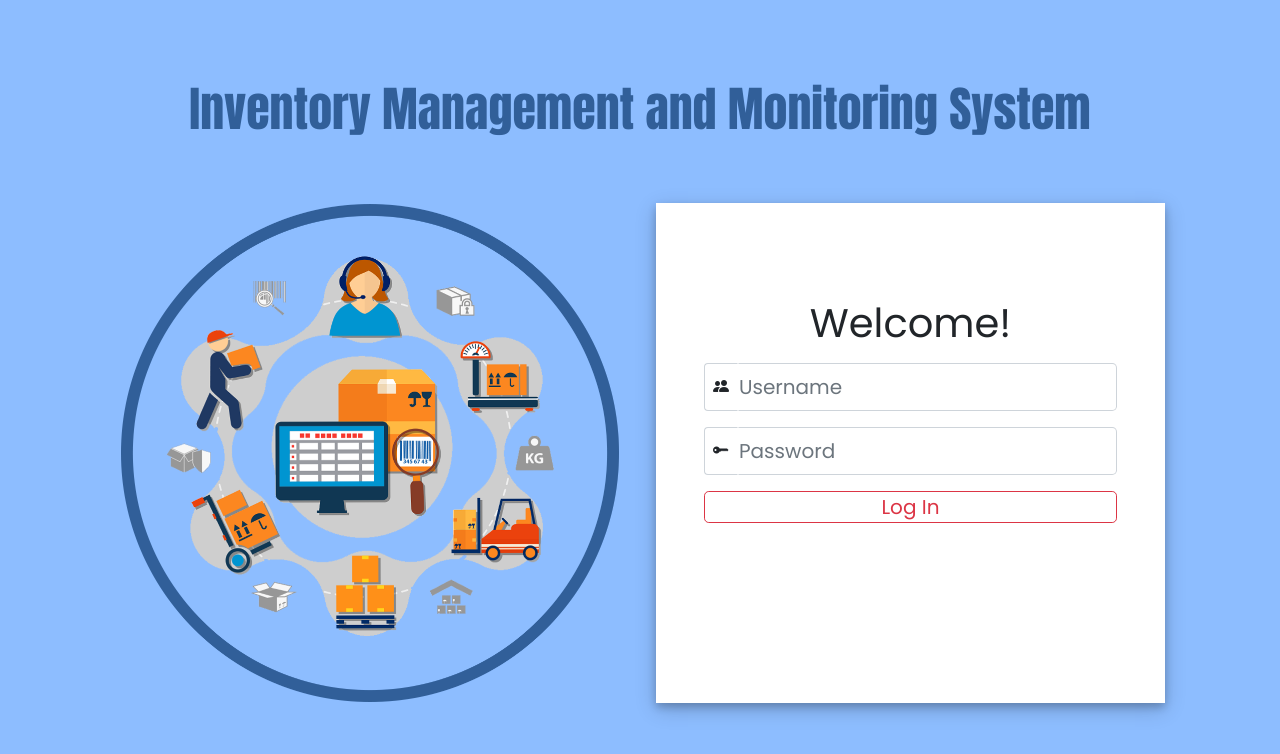
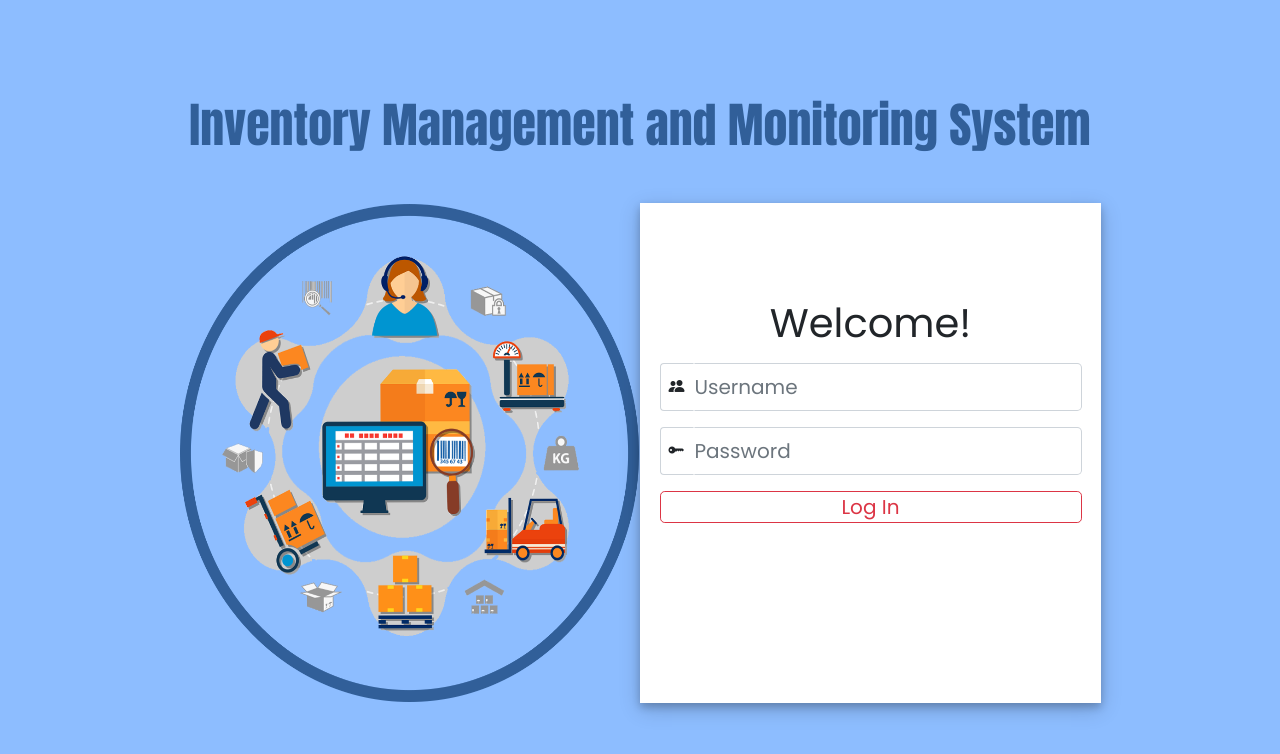
Before and after one commit to Markdiocre/InvSysFRONT, a Vue app: page / in a window 1280 px wide. Shown: the top 754 px of the page. Built offline with nearby package versions, Linux system fonts and the light colour scheme.

Commit message:
PWA Ready

```diff
--- a/index.html
+++ b/index.html
@@ -9,8 +9,7 @@
     <link rel="apple-touch-icon" sizes="180x180" href="/apple-touch-icon.png">
     <link rel="icon" type="image/png" sizes="32x32" href="/favicon-32x32.png">
     <link rel="icon" type="image/png" sizes="16x16" href="/favicon-16x16.png">
-    <link rel="manifest" href="/site.webmanifest">
-    <meta name="msapplication-TileColor" content="#da532c">
+    <link rel="mask-icon" href="/favicon.png" color="#FFFFFF">
     <meta name="theme-color" content="#ffffff">
   </head>
   <body>
--- a/src/components/changePassword.vue
+++ b/src/components/changePassword.vue
@@ -52,6 +52,7 @@ export default defineComponent({
 
 
 <template>
+    <div class="container-fluid">
         <div class="row mt-5">
             <div class="col-md-2">
             </div>
@@ -83,6 +84,7 @@ export default defineComponent({
             <div class="col-md-2">
             </div>
         </div>
+    </div>
 </template>
 
 <style scoped>
--- a/src/components/editAccount.vue
+++ b/src/components/editAccount.vue
@@ -55,6 +55,7 @@ export default defineComponent({
 
 
 <template>
+    <div class="container-fluid">
         <div class="row mt-5">
             <div class="col-md-2">
             </div>
@@ -87,6 +88,7 @@ export default defineComponent({
             <div class="col-md-2">
             </div>
         </div>
+    </div>
 </template>
 
 <style scoped>
--- a/src/components/userGroup/editUserGroup.vue
+++ b/src/components/userGroup/editUserGroup.vue
@@ -66,6 +66,7 @@ export default defineComponent({
 
 
 <template>
+
     <div class="row m-5">
         <div class="col-md-4"></div>
         <div class="col-md-4 bord">
--- a/src/main.ts
+++ b/src/main.ts
@@ -16,8 +16,8 @@ const updateSW = registerSW({
 
 
 const app = createApp(App);
-axios.defaults.baseURL = 'https://invsys-api.herokuapp.com/';
-// axios.defaults.baseURL = 'http://127.0.0.1:8000/';
+// axios.defaults.baseURL = 'https://invsys-api.herokuapp.com/';
+axios.defaults.baseURL = 'http://127.0.0.1:8000/';
 
 app.use(createPinia());
 app.use(router);
--- a/src/views/login.vue
+++ b/src/views/login.vue
@@ -48,17 +48,18 @@ export default defineComponent({
 
 
 <template>
+    <div class="container-fluid">
         <div class="row login">
-        <div class="col-lg-12 d-flex align-items-center justify-content-center">
+            <div class=" d-flex align-items-center justify-content-center">
                 <div class="form-wrapper align-items-center justify-content-center text-center">
-                <h1 class="text-center title pb-5">Inventory Management and Monitoring System</h1>
+                    <h1 class="text-center title pb-5 h1">Inventory Management and Monitoring System</h1>
                     <div class="row">
-                    <div class="col-sm m-3">
-                        <img src="@/assets/loginLogo.png" class="logo img-thumbnail  mx-auto  d-block" alt="Login Logo"/>
+                        <div class="col-md-6">
+                            <img src="@/assets/loginLogo.png" class="logo img-thumbnail mx-auto  d-block p1" alt="Login Logo"/>
                         </div>
-                    <div class="col-sm m-3 loginbord">
+                        <div class="col-md-6 bord">
                             <div class="d-flex align-items-center justify-content-center pt-5">
-                            <div class="p-5 form-wrapper align-items-center justify-content-center  pt-5">
+                                <div class="align-items-center justify-content-center  pt-5">
                                     <div class="text-center">
                                         <h1>Welcome!</h1>
                                     </div>
@@ -85,12 +86,14 @@ export default defineComponent({
                 </div>
             </div>
         </div>
+
+    </div>
 </template>
 
 <style scoped>
 *{
-        margin: 0 !important;
-        padding: 0 !important;
+        margin: 0px !important;
+        padding: 0px !important;
     }
     .logo{
         width: 500px !important;
@@ -100,7 +103,7 @@ export default defineComponent({
     }
 
     .login{
-        max-width: 100%;
+        max-width: 100% !important;
         min-height: 100vh;
     }
 
--- a/src/views/main.vue
+++ b/src/views/main.vue
@@ -76,7 +76,7 @@ export default defineComponent({
 <template>
     <div class="wrapper">
         <div id="sidebar" :class="{'active': sideBarActive}">
-            <h1 class="sidebar-header text-center">Inventory Management System</h1>
+            <h1 class="sidebar-header text-center h1">Inventory Management System</h1>
             <ul class="list-unstyled components">
                 <li>
                     <router-link :to="{ name:'dashboard'}">Dashboard</router-link>
--- a/vite.config.ts
+++ b/vite.config.ts
@@ -6,7 +6,8 @@ import vue from "@vitejs/plugin-vue";
 
 // https://vitejs.dev/config/
 export default defineConfig({
-  plugins: [vue(), VitePWA({
+  plugins: [vue()
+    , VitePWA({
       includeAssets: ['favicon.svg', 'favicon.ico', 'robots.txt', 'apple-touch-icon.png'],
       manifest: {
         name: 'Inventory Management System',
@@ -35,7 +36,8 @@ export default defineConfig({
       workbox: {
         cleanupOutdatedCaches: false ,
         sourcemap: true
-      }
+      },
+      registerType: 'autoUpdate'
   })],
   resolve: {
     alias: {
```
Also changed, not shown: robots.txt (renamed from public/robots.txt). Lines whose indentation alone changed are shown as unchanged.
